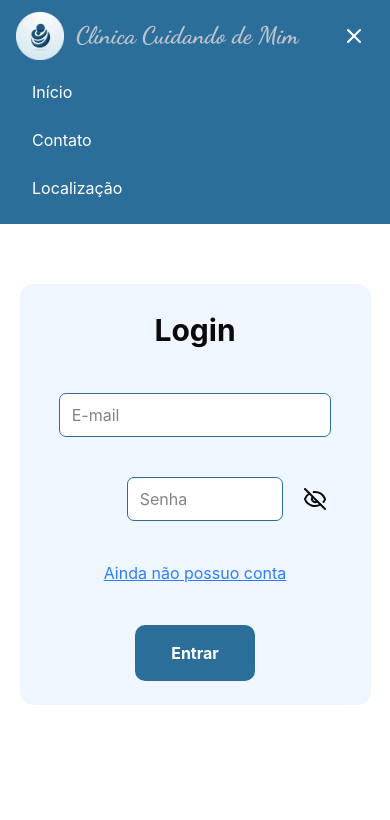
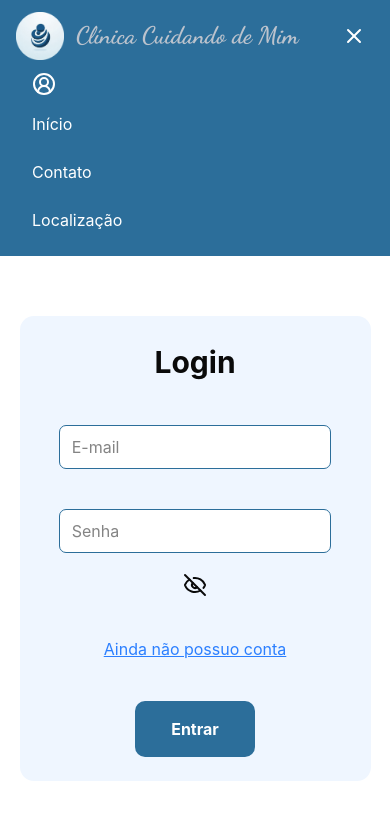
Before and after one commit to FelipeSoares-code/cuidando-de-mim, a React (Vite) app: page /login in a window 390 px wide. Both pictures are taken after a click on the button 354 px from the left and 36 px from the top of the page. Shown: the top 820 px of the page. Built offline with nearby package versions, Linux system fonts and the light colour scheme.

Commit message:
correção de responsividade

```diff
--- a/src/components/Cabecalho.jsx
+++ b/src/components/Cabecalho.jsx
@@ -86,6 +86,11 @@ export default function Cabecalho() {
         <div className="md:hidden bg-[#2c6e9a] pb-4">
           <ul className="space-y-2">
             <li>
+              <CircleUserRound
+                className='text-white ml-4 hover:text-[#bcc3cd] transition-colors duration-200'
+              />
+            </li>
+            <li>
               <button
                 onClick={() => scrollToSection('inicio')}
                 className="block w-full text-left px-4 py-2 text-white hover:bg-[#1e4a66] transition-colors duration-200"
--- a/src/telas/Cadastro.jsx
+++ b/src/telas/Cadastro.jsx
@@ -33,7 +33,9 @@ export default function Cadastro(){
                     className={estiloInput}
                 />
 
-                <button type="button" className="w-30" onClick={() => setMostrarSenha(!mostrarSenha)}>
+                <button type="button" className="w-30 flex flex-col justify-center items-center"
+                    onClick={() => setMostrarSenha(!mostrarSenha)}
+                >
                     {mostrarSenha ? (
                         <Eye />
                     ) : (
--- a/src/telas/Login.jsx
+++ b/src/telas/Login.jsx
@@ -13,9 +13,12 @@ export default function Login() {
             <h1 className="text-[30px] font-bold m-auto">Login</h1>
 
             <input id="email" type="text" placeholder="E-mail" className={estiloInput} />
-            <div className={'w-[90%] lg:w-full flex flex-row items-center justify-center gap-5'}>
-            <input type={mostrarSenha ? "text" : "password"} placeholder="Senha" className={`${estiloInput} ml-17`} />
-                <button type="button" className="w-12" onClick={() => setMostarSenha(!mostrarSenha)}>
+
+            <div className={'w-[90%] lg:w-full flex flex-col lg:flex-row items-center justify-center gap-5'}>
+                <input type={mostrarSenha ? "text" : "password"} placeholder="Senha" className={`${estiloInput} lg:ml-17 w-full`} />
+                <button type="button" className="w-12 flex flex-col justify-center items-center"
+                    onClick={() => setMostarSenha(!mostrarSenha)}
+                >
                     {mostrarSenha ? (
                         <Eye />
                     ) : (
```
